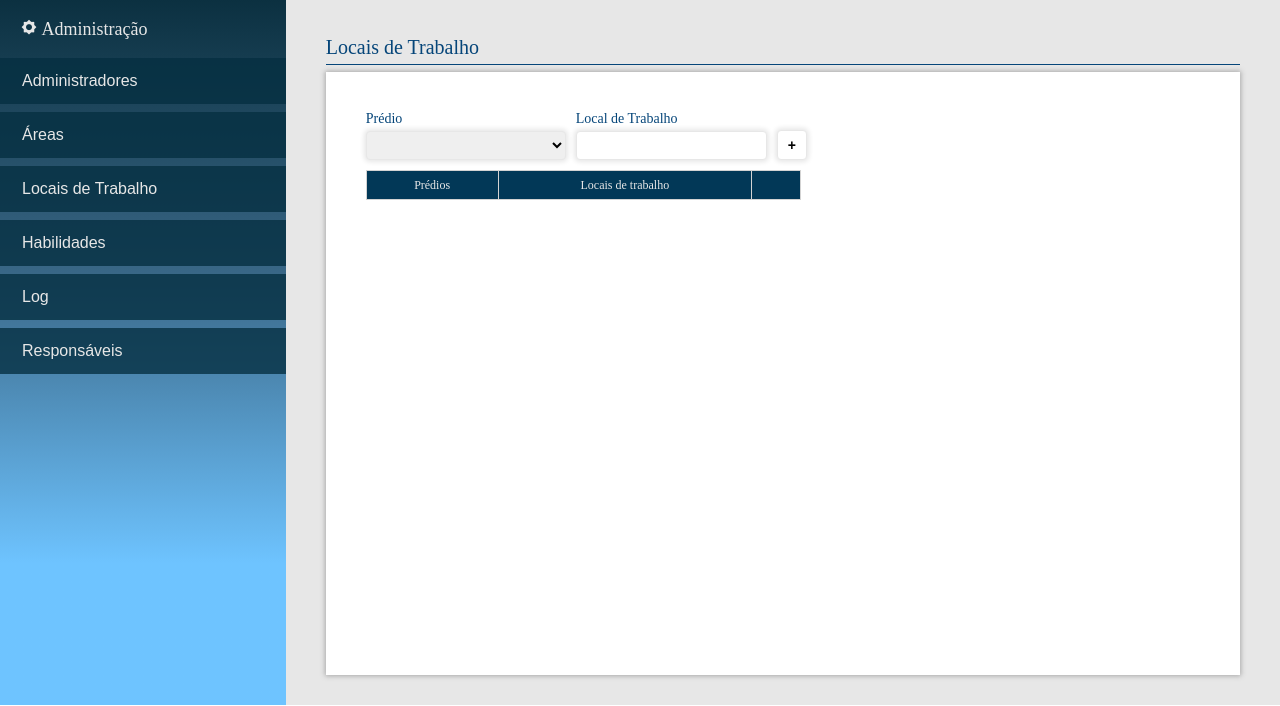
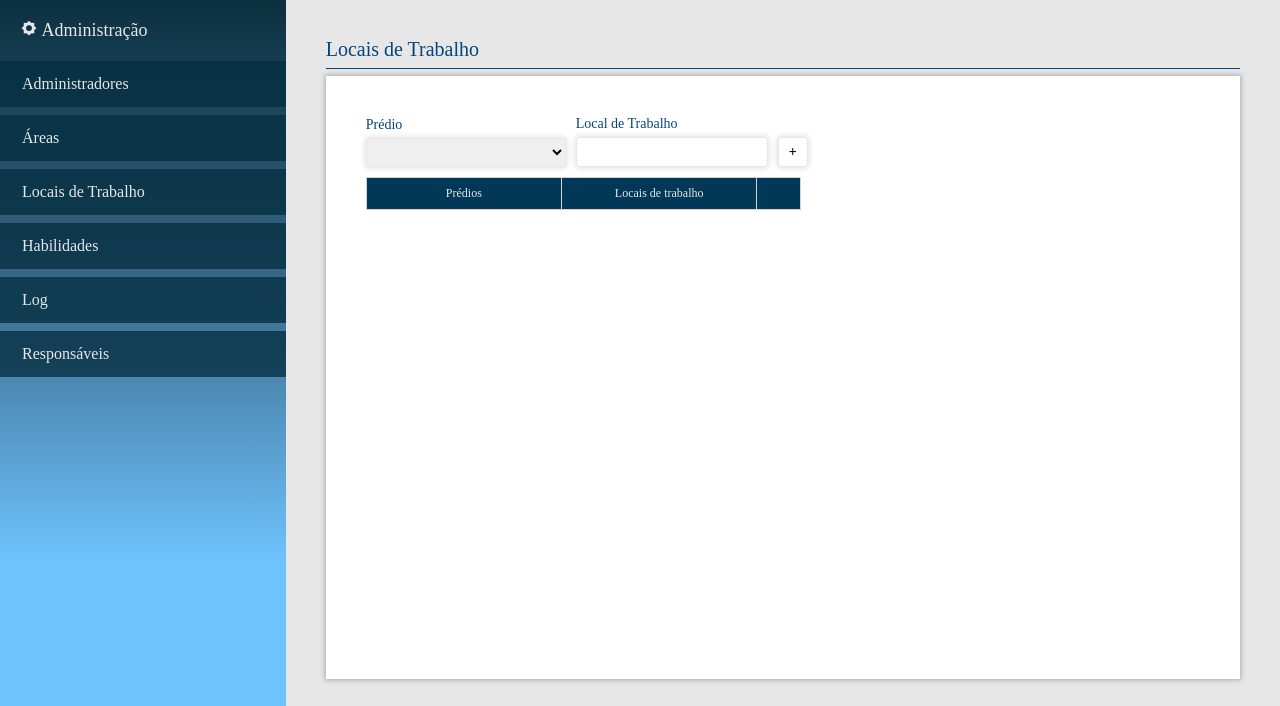
Before and after one commit to Gabrielhidro/Obuc-Frontend-test, a plain HTML site: page index.html in a window 1280 px wide. Shown: the part 95-801 px from the top of the page. Drawn offline with nearby package versions, Linux system fonts and the light colour scheme.

Commit message:
refactor all

```diff
--- a/index.html
+++ b/index.html
@@ -23,6 +23,7 @@
 </head>
 
 <body>
+  <!-- Header -->
   <header class="header">
     <h1>
       Controle de Locais de Trabalho
@@ -36,7 +37,7 @@
       </div>
     </div>
   </header>
-
+  <!-- Sidebar -->
   <main>
     <aside class="sidebar">
       <h2>
@@ -52,13 +53,13 @@
         <button>Responsáveis</button>
       </nav>
     </aside>
-
+    <!-- Principal -->
     <section class="content">
       <h1>Locais de Trabalho</h1>
       <div class="principal">
         <form id="form">
           <label for="input-predio">Prédio
-            <select class="form-select" id="input-predio">
+            <select id="input-predio">
               <option selected></option>
               <option>Prédio 1</option>
               <option>Prédio 2</option>
@@ -70,13 +71,13 @@
           <label for="input-local">Local de Trabalho<input id="input-local" type="text"></label>
           <button type="submit" id="add">+</button>
         </form>
-
+        <!-- Table -->
         <div>
           <table class="table">
             <thead>
               <tr>
-                <th class="th" scope="col">Prédios</th>
-                <th class="th" scope="col">Locais de trabalho</th>
+                <th class="th">Prédios</th>
+                <th class="th">Locais de trabalho</th>
                 <th></th>
               </tr>
             </thead>
@@ -87,7 +88,6 @@
       </div>
     </section>
   </main>
-
   <script src="/js/script.js"></script>
 </body>
 
--- a/styles/reset.css
+++ b/styles/reset.css
@@ -1,16 +1,4 @@
-html, body, div, span, applet, object, iframe,
-h1, h2, h3, h4, h5, h6, p, blockquote, pre,
-a, abbr, acronym, address, big, cite, code,
-del, dfn, em, img, ins, kbd, q, s, samp,
-small, strike, strong, sub, sup, tt, var,
-b, u, i, center,
-dl, dt, dd, ol, ul, li,
-fieldset, form, label, legend,
-table, caption, tbody, tfoot, thead, tr, th, td,
-article, aside, canvas, details, embed,
-figure, figcaption, footer, header, hgroup,
-menu, nav, output, ruby, section, summary,
-time, mark, audio, video {
+* {
   margin: 0;
   padding: 0;
   border: 0;
@@ -18,24 +6,15 @@ time, mark, audio, video {
   font: inherit;
   vertical-align: baseline;
 }
-/* HTML5 display-role reset for older browsers */
-article, aside, details, figcaption, figure,
-footer, header, hgroup, menu, nav, section {
+aside,
+footer,
+header,
+nav,
+section {
   display: block;
 }
-body {
-	line-height: 1;
-}
-ol, ul {
+ul {
   list-style: none;
-}
-blockquote, q {
-	quotes: none;
-}
-blockquote:before, blockquote:after,
-q:before, q:after {
-	content: '';
-	content: none;
 }
 table {
   border-collapse: collapse;
--- a/styles/style.css
+++ b/styles/style.css
@@ -1,4 +1,4 @@
-/* header.header */
+/* header */
 
 header.header {
   background: linear-gradient(
@@ -8,12 +8,11 @@ header.header {
       rgb(0, 0, 0, 0.2) 80%
     ),
     url(/assets/bg-header.png) no-repeat center 100%;
-
   display: flex;
   align-items: center;
   justify-content: space-between;
   background-size: cover;
-  padding: 3rem 3rem;
+  padding: 3rem;
 }
 
 header.header h1 {
@@ -51,10 +50,6 @@ header.header .login-icons .login-info h3 {
   font-size: 1.6rem;
 }
 
-header.header .login-icons .login-info p {
-  font-size: 1.1rem;
-}
-
 /* Sidebar */
 
 main {
@@ -70,7 +65,6 @@ main aside.sidebar {
     rgb(21 159 255 / 62%) 80%
   );
   border-top: 1px solid var(--white-medium);
-
   width: 400px;
 }
 
@@ -180,28 +174,26 @@ main section.content .principal .table {
   width: 435px;
 }
 
-main section.content .principal .table tr {
-}
-
 main section.content .principal .table tr th {
   background: var(--blue-dark);
   color: var(--white-medium);
   padding: 8px 10px;
   font-size: 1.2rem;
 }
+
 main section.content .principal .table tr td,
 main section.content .principal .table tr th {
   border: 1px solid #d3d3d3;
   text-align: center;
+  width: 45%;
+  font-size: 1.2rem;
 }
 
 main section.content .principal .table tr > td {
-  width: 45%;
-  font-size: 1.2rem;
   color: var(--blue-dark);
   padding: 3px 0;
 }
 
 main section.content .principal .table tr td i {
-  font-size: 1.4rem;
+  font-size: 1.5rem;
 }
```
Also changed, not shown: js/script.js (+3 -21 lines). Lines whose indentation alone changed are shown as unchanged.
